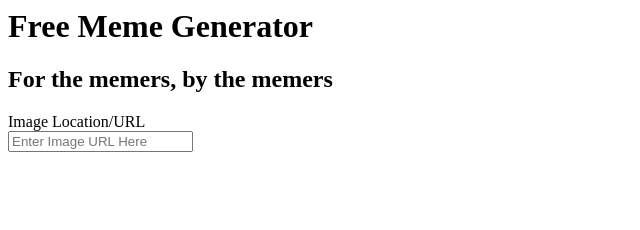
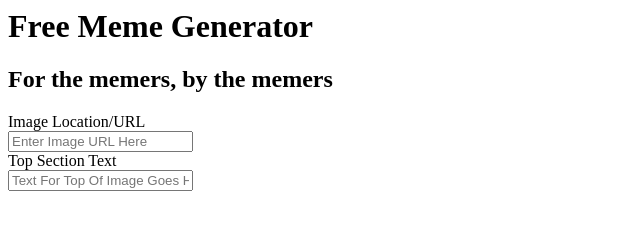
Before and after one commit to mxsinclair/meme_generator, a plain HTML site: page index.html in a window 1280 px wide. Shown: the whole page, without its empty margins (0-640 px from the left). Drawn offline with Linux system fonts and the light colour scheme.

Commit message:
complete section for top text input

```diff
--- a/index.html
+++ b/index.html
@@ -21,6 +21,12 @@
                         <input type="url" id="meme-image" placeholder="Enter Image URL Here" required>
                     </div>
                 </div>
+                <div class="top-section-text">
+                    <label for="">Top Section Text</label>
+                    <div>
+                        <input type="text" id="top-text" placeholder="Text For Top Of Image Goes Here">
+                    </div>
+                </div>
             </form>
         </section>
     </div>
```
